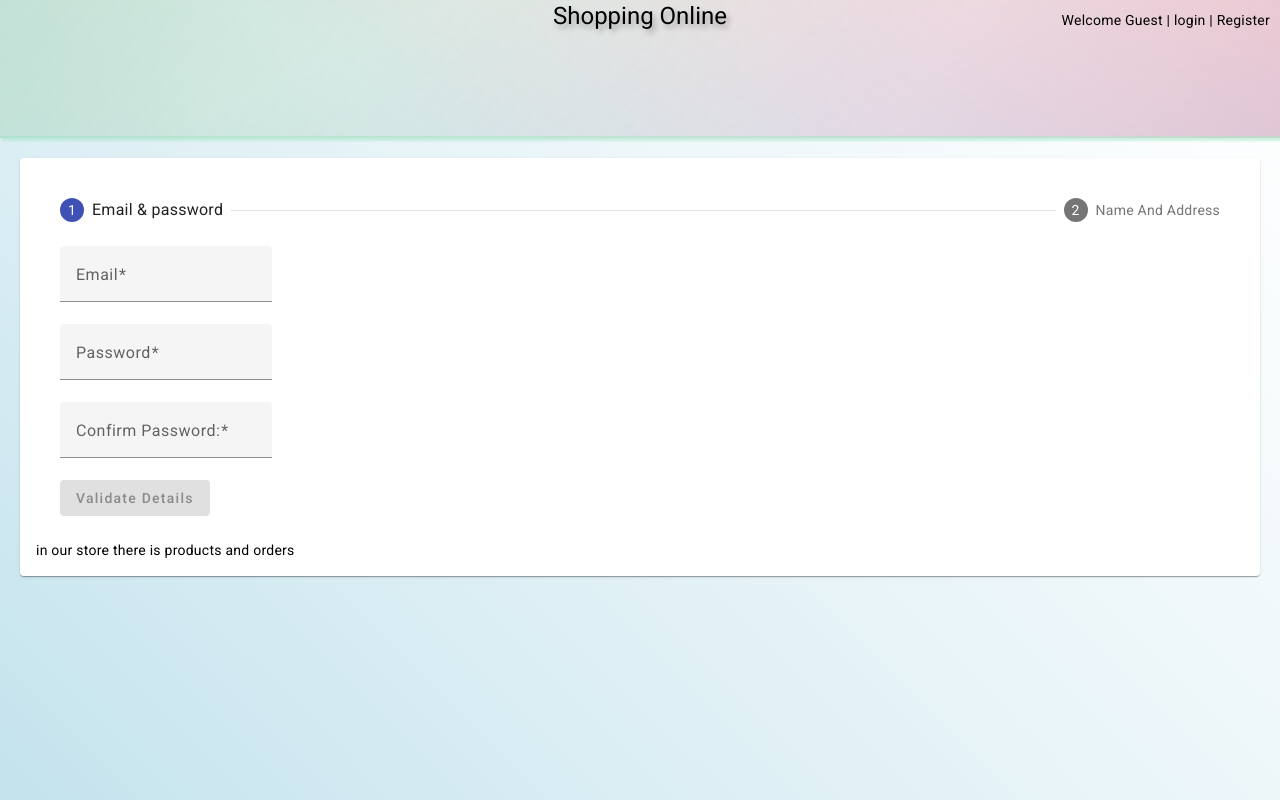
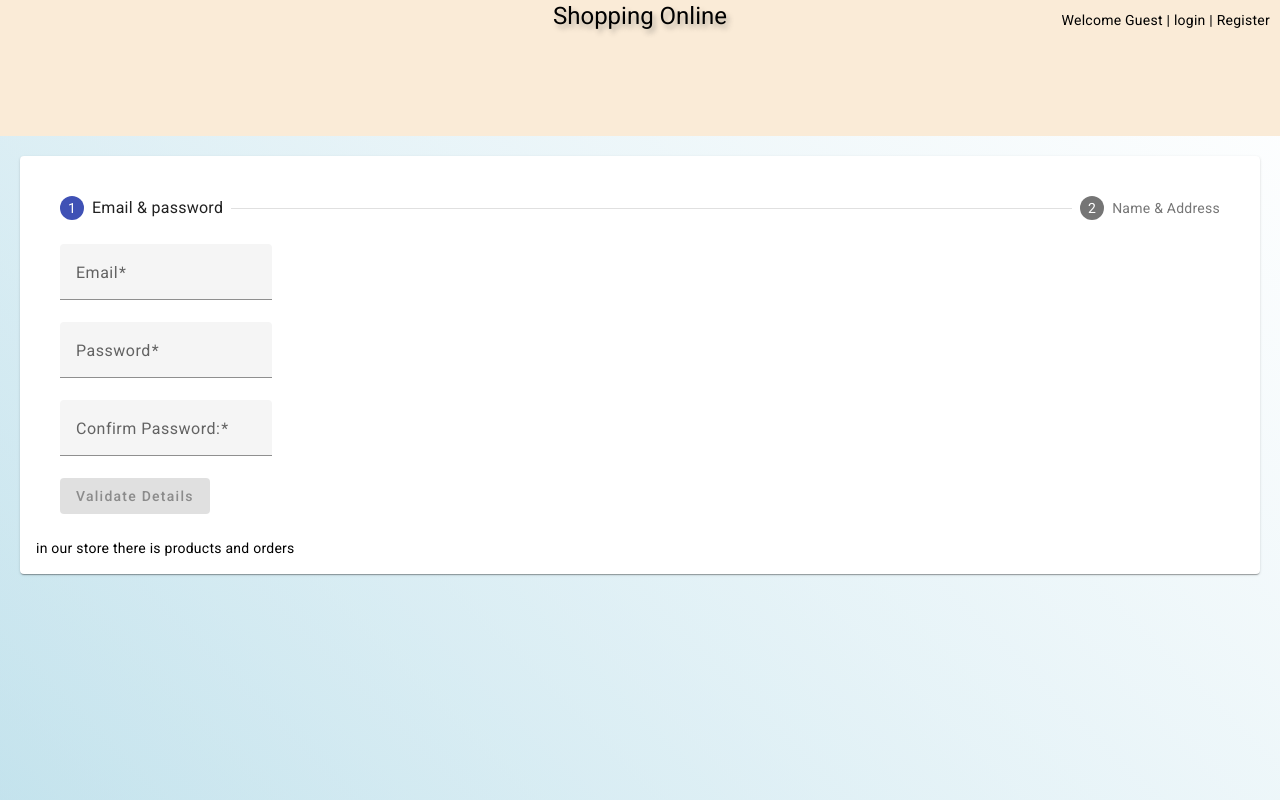
Before and after one commit to YossiMorgen/Shopping-Online, an Angular app in the folder Frontend/: page /register in a window 1280 px wide. Built offline with nearby package versions, Linux system fonts and the light colour scheme; no server answers.

Commit message:
sticky header cart and categories

```diff
--- a/Frontend/src/app/components/auth-area/register/register.component.html
+++ b/Frontend/src/app/components/auth-area/register/register.component.html
@@ -35,7 +35,7 @@
 
             </mat-step>
 
-            <mat-step  label="Name And Address">
+            <mat-step  label="Name & Address">
                 <form [formGroup]="nameAndAddressForm" (submit)="register()">
                     <mat-form-field appearance="fill">
                         <mat-label>First Name</mat-label>
--- a/Frontend/src/app/components/cart-area/cart-layout/cart-layout.component.css
+++ b/Frontend/src/app/components/cart-area/cart-layout/cart-layout.component.css
@@ -3,7 +3,8 @@ div{
     height: fit-content;
     box-shadow: 0px 0px 5px rgba(0, 0, 0, 0.392);
     margin: 10px;
-
+    position: sticky;
+    top: 18vh;
     background-color: rgb(207, 228, 247);
 }
 .cartHeader{
--- a/Frontend/src/app/components/layout-area/header/header.component.css
+++ b/Frontend/src/app/components/layout-area/header/header.component.css
@@ -1,16 +1,16 @@
 header {
-    --border-color : rgba(161, 227, 196, 0.495);
     height: 17vh;
+    position: sticky;
+    top: 0;
     display: flex;
     flex-direction: column;
     align-items: center;
-    background: linear-gradient(217deg, rgba(255, 0, 0, 0.13), rgba(255,0,0,0) 70.71%),
+    background-color: antiquewhite;
+    /* background: linear-gradient(217deg, rgba(255, 0, 0, 0.13), rgba(255,0,0,0) 70.71%),
     linear-gradient(127deg, rgba(65, 156, 65, 0.178), rgba(0,255,0,0) 70.71%),
-    linear-gradient(336deg, rgba(65, 65, 163, 0.164), rgba(0,0,255,0) 70.71%);
+    linear-gradient(336deg, rgba(65, 65, 163, 0.164), rgba(0,0,255,0) 70.71%); */
     border-bottom: 2px solid var(--border-color);
-    box-shadow: 2px 3px 2px var(--border-color);
-
-    position: relative;
+    z-index: 9;
 }
 
 h1  {
--- a/Frontend/src/app/components/layout-area/layout/layout.component.ts
+++ b/Frontend/src/app/components/layout-area/layout/layout.component.ts
@@ -1,6 +1,7 @@
 import { CartService } from 'src/app/services/cart.service';
 import { Component, OnInit } from '@angular/core';
 import { ProductsService } from 'src/app/services/products.service';
+import { AuthService } from 'src/app/services/auth.service';
 
 @Component({
   selector: 'app-layout',
@@ -10,11 +11,14 @@ import { ProductsService } from 'src/app/services/products.service';
 export class LayoutComponent implements OnInit {
   constructor(
     private cartService : CartService,
-    private productsService : ProductsService
+    private productsService : ProductsService,
+    private auth: AuthService
   ){}
 
   async ngOnInit(): Promise<void> {
-
+    if(!this.auth.user){
+      return;
+    }
     try {
       await this.cartService.getCart();
       await this.productsService.getRandomProducts();
--- a/Frontend/src/app/components/products-area/categories/categories.component.css
+++ b/Frontend/src/app/components/products-area/categories/categories.component.css
@@ -1,13 +1,20 @@
 .categoriesContainer{
     overflow-x: scroll;
+    max-width: 60%;
+    position: sticky;
+    top: 18vh;
     width: fit-content;
     display: flex;
+    z-index: 9;
 }
 
 .categoriesCard{
     padding: 10px;
 
-    width: fit-content;
+    min-width: fit-content;
+}
+h2{
+  display: block;
 }
 
 ::-webkit-scrollbar {
--- a/Frontend/src/app/components/products-area/product-card/product-card.component.css
+++ b/Frontend/src/app/components/products-area/product-card/product-card.component.css
@@ -1,10 +1,10 @@
  .product{
-    width: 300px;
+    width: 250px;
     margin: 10px;
 }
 
 img{
-    width: 290px;
-    height: 250px;
+    width: 240px;
+    height: 190px;
     margin: 5px;
 }
--- a/Frontend/src/app/components/products-area/products-layout/products-layout.component.css
+++ b/Frontend/src/app/components/products-area/products-layout/products-layout.component.css
@@ -1,3 +1,12 @@
 .products-cart-layout{
     display: flex;
+    max-width: 100vw;
 }
+/* app-categories{
+    overflow-x: scroll;
+    max-width: 6vw;
+}
+
+.products-cart-layout:nth-child(2){
+    flex-basis: 30%;
+} */
--- a/Frontend/src/app/components/products-area/products-layout/products-layout.component.html
+++ b/Frontend/src/app/components/products-area/products-layout/products-layout.component.html
@@ -4,7 +4,8 @@
         <app-categories></app-categories>
         <app-product-list></app-product-list>
     </div>
-
-    <app-cart-layout *ngIf="!auth.isAdmin()"></app-cart-layout>
-    <app-edit-product *ngIf=" auth.isAdmin() && productsService.products[productsService.i] "></app-edit-product>
+    <div >
+        <app-cart-layout *ngIf=" !auth.isAdmin() "></app-cart-layout>
+        <app-edit-product *ngIf=" auth.isAdmin() && productsService.products[productsService.i] "></app-edit-product>
+    </div>
 </div>
```
Also changed, not shown: 1 other file (tests, documents, lock files or other folders).
